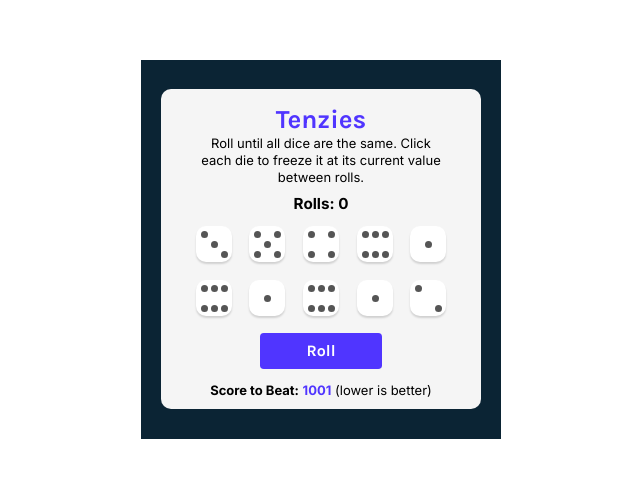
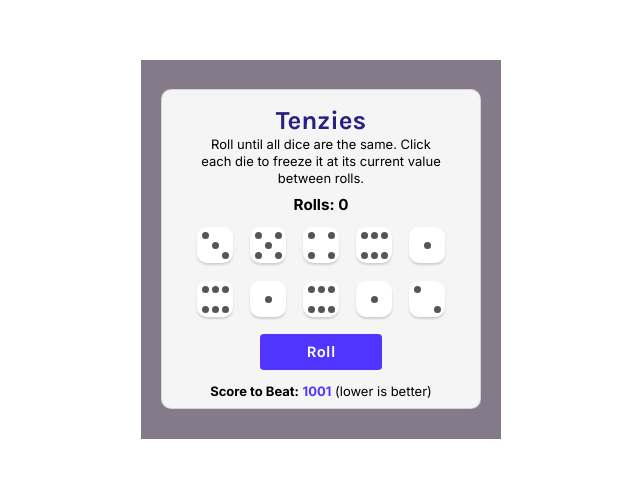
Before and after one commit to heidi37/tenzies, a React (Vite) app: page / in a window 1280 px wide. Shown: the part 151-628 px from the top of the page, without its empty margins (319-959 px from the left). Built offline with nearby package versions, Linux system fonts and the light colour scheme.

Commit message:
improves color styling

```diff
--- a/src/App.css
+++ b/src/App.css
@@ -1,7 +1,7 @@
 main {
   width: 360px;
   height: 379px;
-  background: #0b2434;
+  background: #847a89;
   display: flex;
   flex-direction: column;
   justify-content: center;
@@ -15,6 +15,7 @@ main {
   padding: 15px 34.56px 33.92px 34.56px;
   border-radius: 10px;
   background: #F5F5F5;
+  border: 1px solid #55555533;
 }
 
 .dice-container {
@@ -36,7 +37,7 @@ h1, h2 {
 h1 {
   font-size: 26px;
   margin: 0;
-  color: #5035FF;
+  color: #282183;
 }
 
 h2 {
```
